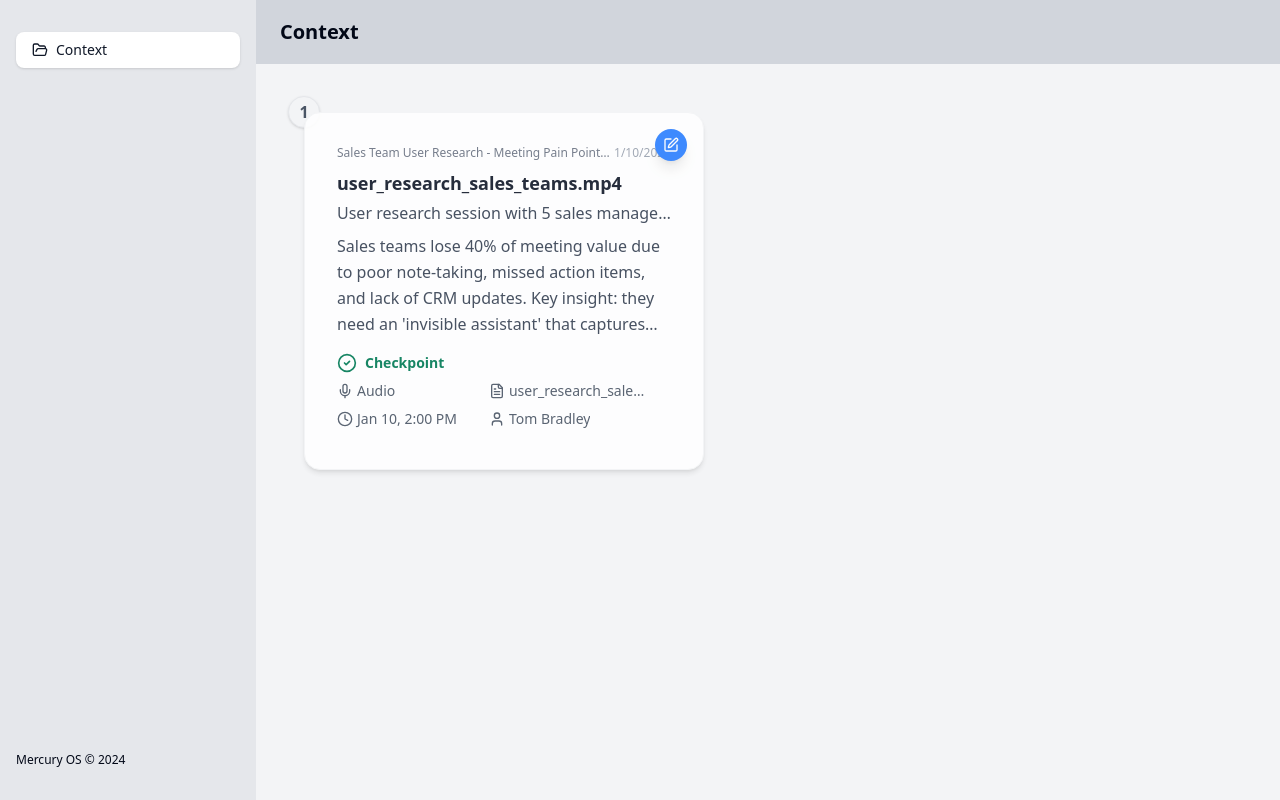
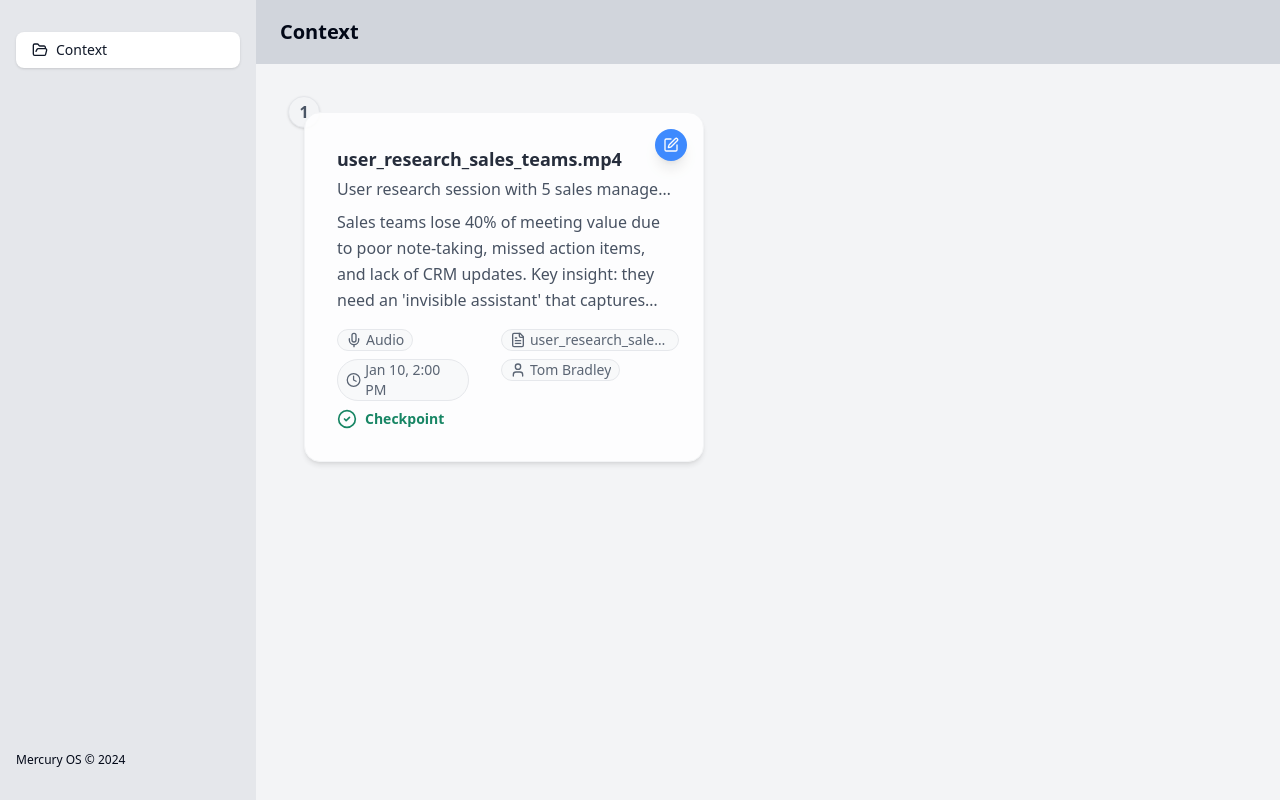
Before and after one commit to bswa006/flowy-design, a Next.js app: page /workflow in a window 1280 px wide. Built offline with nearby package versions, Linux system fonts and the light colour scheme.

Commit message:
update card UI

```diff
--- a/app/workflow/MainCard.tsx
+++ b/app/workflow/MainCard.tsx
@@ -10,14 +10,6 @@ interface MainCardProps {
 export function MainCard({ context, onToggleInsights }: MainCardProps) {
   return (
     <div onClick={onToggleInsights}>
-      <div className="flex items-center justify-between mb-2">
-        <div className="text-xs text-gray-500 font-medium truncate">
-          {context.upload.original_name}
-        </div>
-        <div className="text-xs text-gray-400 font-medium">
-          {new Date(context.upload.recorded_on).toLocaleDateString()}
-        </div>
-      </div>
       <div className="text-lg font-bold text-gray-900 mb-1 truncate">
         {context.upload.file_name}
       </div>
@@ -27,21 +19,13 @@ export function MainCard({ context, onToggleInsights }: MainCardProps) {
       <div className="text-gray-700 text-base leading-relaxed mb-4 line-clamp-4">
         {context.upload.summary}
       </div>
-      {context.upload.is_checkpoint && (
-        <div className="flex items-center gap-2 mt-2">
-          <CircleCheck className="w-5 h-5 text-emerald-700" />
-          <span className="text-emerald-700 font-semibold text-sm">
-            Checkpoint
-          </span>
-        </div>
-      )}
       <div className="flex flex-row gap-8 my-2 text-gray-600 text-sm">
         <div className="flex flex-col gap-2 min-w-0">
-          <div className="flex items-center gap-1">
+          <div className="flex items-center gap-1 w-fit bg-gray-50 border border-gray-200 rounded-full px-2">
             <Mic className="w-4 h-4" />
             <span>Audio</span>
           </div>
-          <div className="flex items-center gap-1">
+          <div className="flex items-center gap-1 w-fit bg-gray-50 border border-gray-200 rounded-full px-2">
             <Clock className="w-4 h-4" />
             <span>
               {new Date(context.upload.recorded_on).toLocaleString(undefined, {
@@ -54,13 +38,13 @@ export function MainCard({ context, onToggleInsights }: MainCardProps) {
           </div>
         </div>
         <div className="flex flex-col gap-2 min-w-0">
-          <div className="flex items-center gap-1">
+          <div className="flex items-center gap-1 w-fit bg-gray-50 border border-gray-200 rounded-full px-2">
             <FileText className="w-4 h-4" />
             <span className="font-medium truncate max-w-[140px]">
               {context.upload.file_name}
             </span>
           </div>
-          <div className="flex items-center gap-1">
+          <div className="flex items-center gap-1 w-fit bg-gray-50 border border-gray-200 rounded-full px-2">
             <User className="w-4 h-4" />
             <span className="truncate max-w-[140px]">
               {context.upload.participants?.[0] ||
@@ -69,6 +53,14 @@ export function MainCard({ context, onToggleInsights }: MainCardProps) {
           </div>
         </div>
       </div>
+      {context.upload.is_checkpoint && (
+        <div className="flex items-center gap-2 mt-2">
+          <CircleCheck className="w-5 h-5 text-emerald-700" />
+          <span className="text-emerald-700 font-semibold text-sm">
+            Checkpoint
+          </span>
+        </div>
+      )}
     </div>
   );
 }
```
